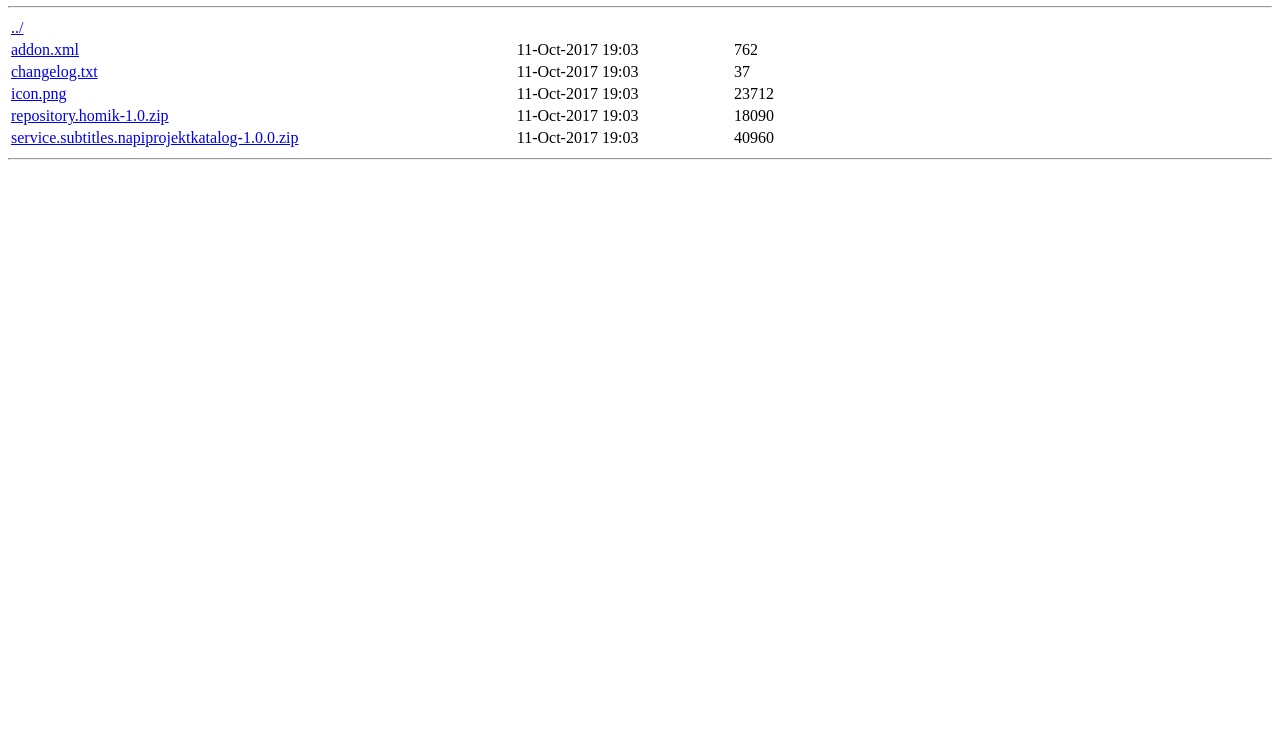
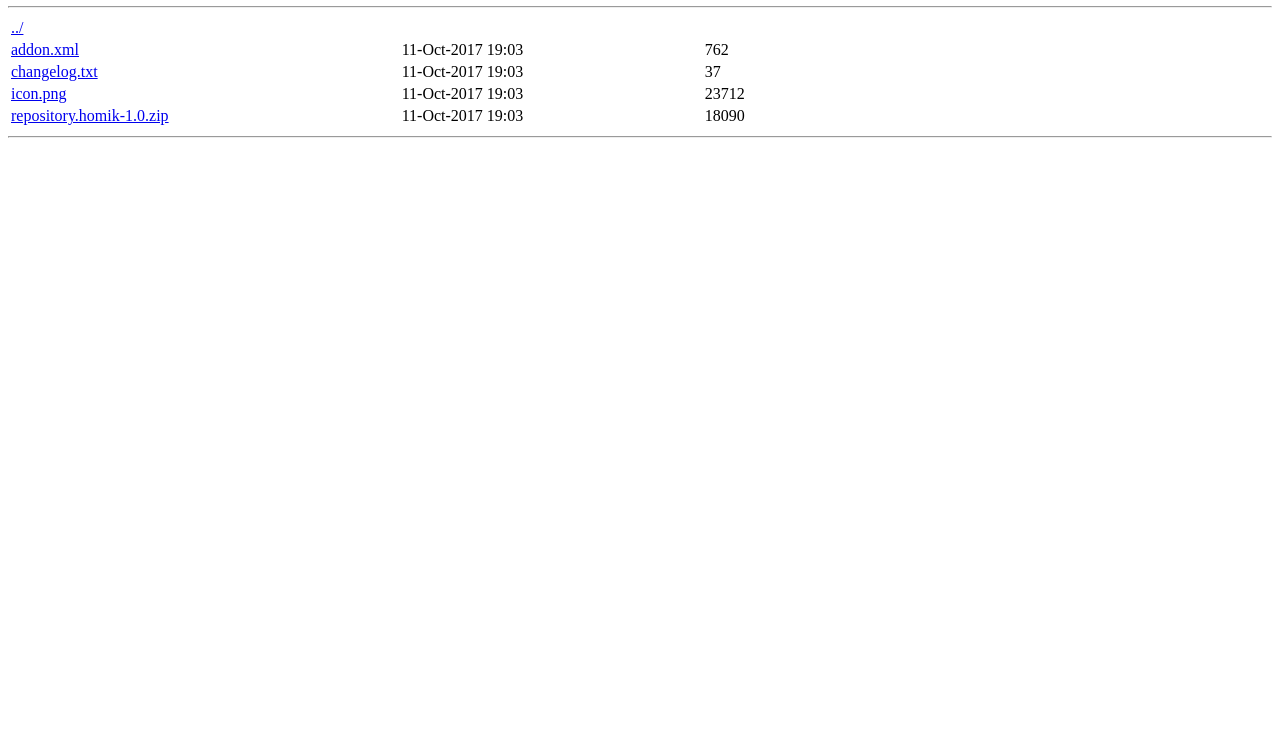
Before and after one commit to homik/homik.github.io, a plain HTML site: page index.html in a window 1280 px wide. Shown: the part 60-800 px from the top of the page. Drawn offline with Linux system fonts and the light colour scheme.

Commit message:
removed old zip

```diff
--- a/index.html
+++ b/index.html
@@ -39,13 +39,6 @@
         <td>11-Oct-2017 19:03</td>
         <td>18090</td>
       </tr>
-	  <tr>
-        <td>
-          <a href="service.subtitles.napiprojektkatalog-1.0.0.zip">service.subtitles.napiprojektkatalog-1.0.0.zip</a>
-        </td>
-        <td>11-Oct-2017 19:03</td>
-        <td>40960</td>
-      </tr>
     </table>
     <hr/>
   </body>
```
Also changed, not shown: 1 other file.
